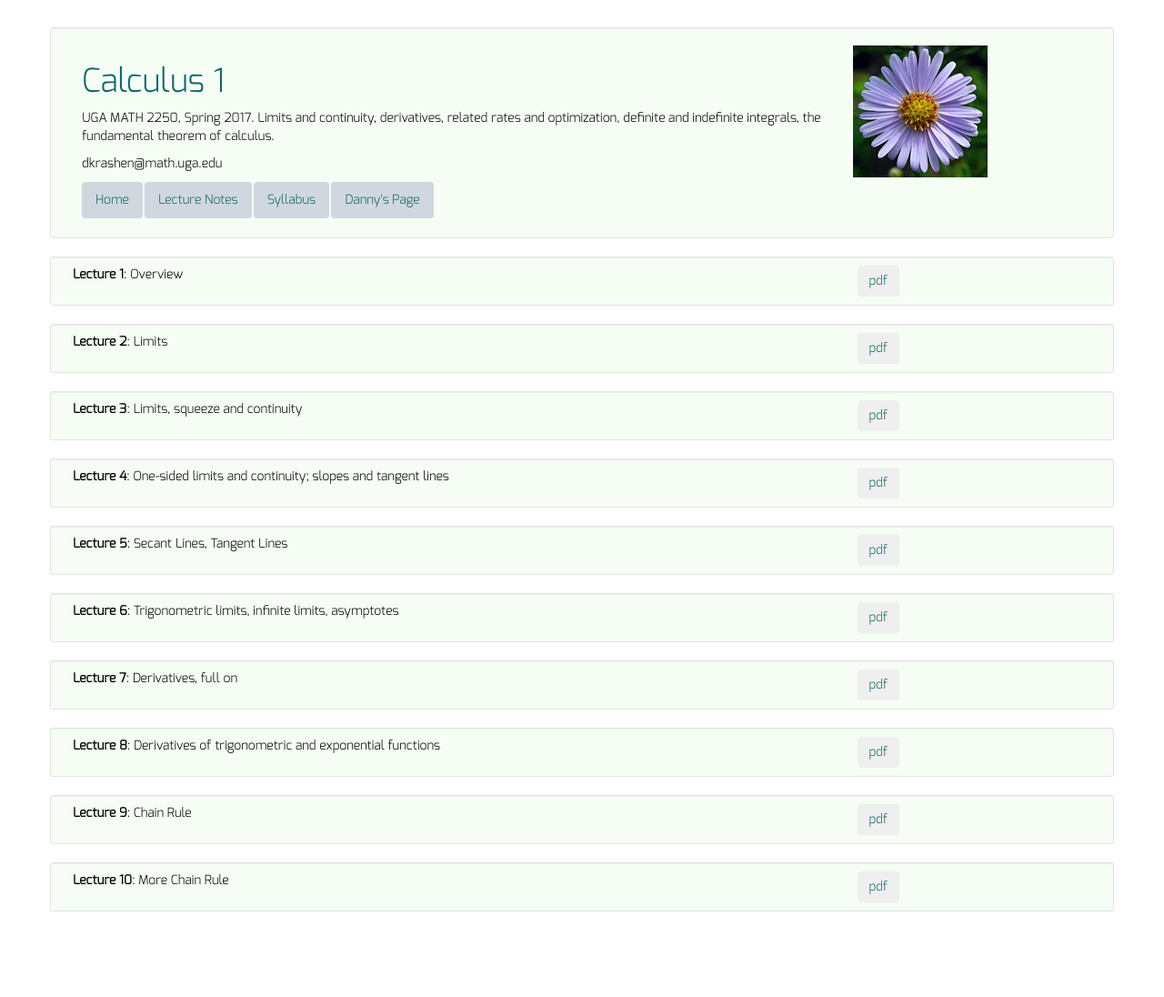
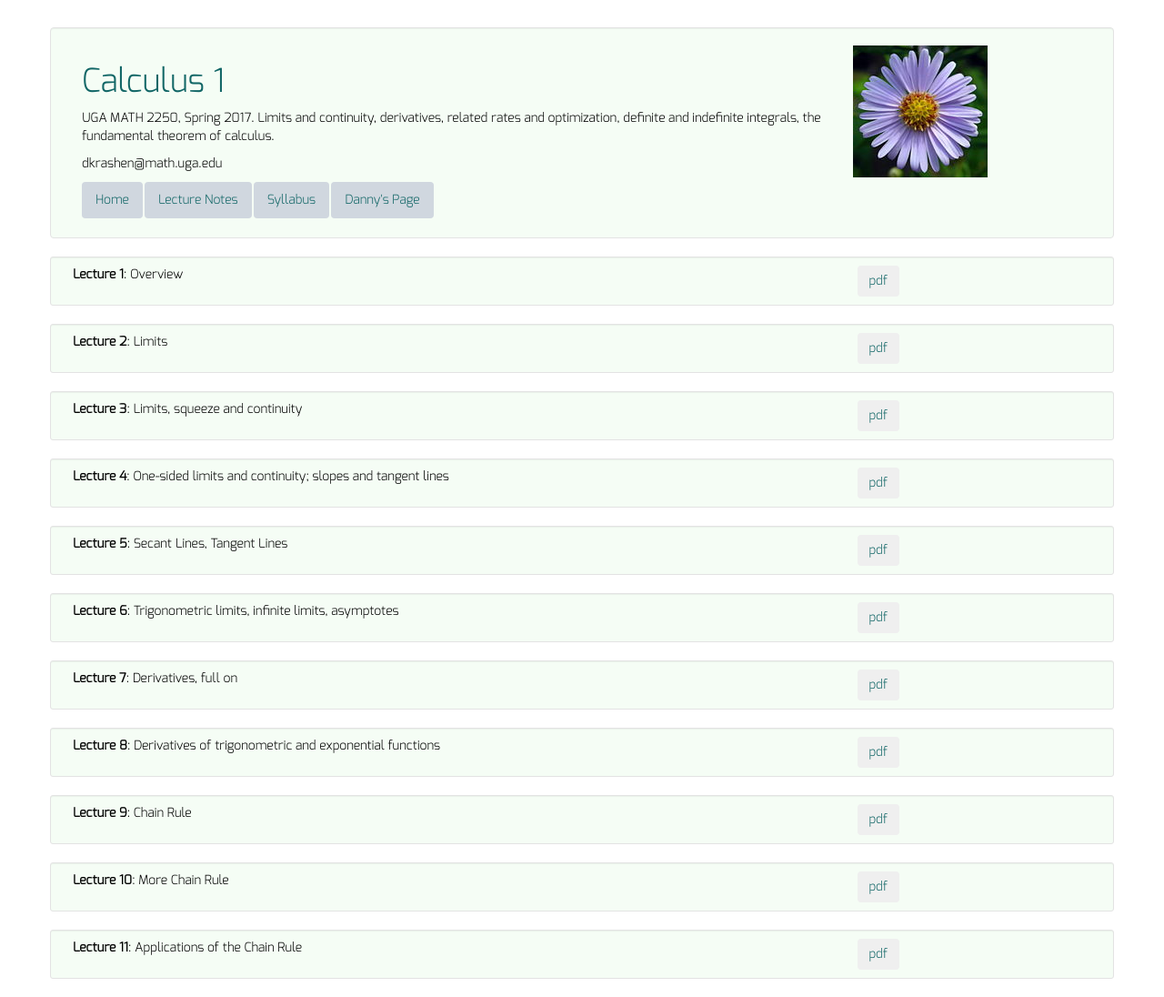
Before and after one commit to dkrashen/calc1, a Jekyll site: the page built from lectures/index.html, in a window 1280 px wide. Shown: the whole page at 91% size. Built offline with Jekyll 4.4.1, drawn with Linux system fonts in a browser that asks for light colours; before the commit the page ends 1022 px from its top, so only the background shows below that.

Commit message:
add lecture 11

```diff
--- a/_data/lectures.yml
+++ b/_data/lectures.yml
@@ -28,3 +28,6 @@
 - title: "Lecture 10"
   filename: "lecture10.pdf"
   description: "More Chain Rule"
+- title: "Lecture 11"
+  filename: "lecture11.pdf"
+  description: "Applications of the Chain Rule"
```
Also changed, not shown: 1 other file.
